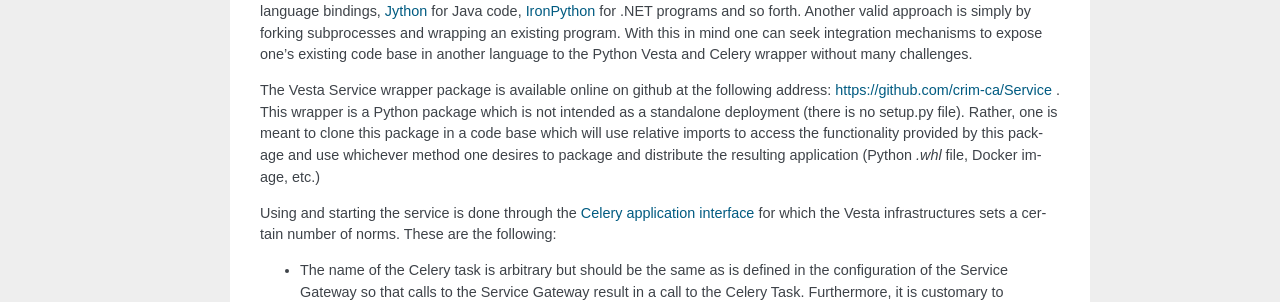
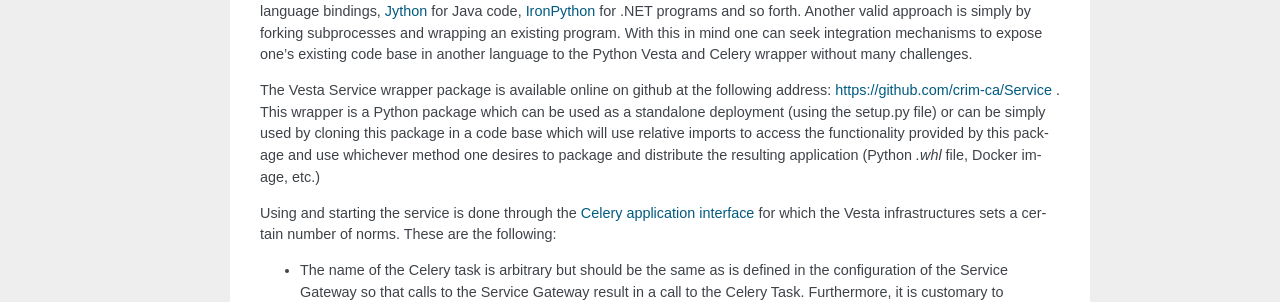
Before and after one commit to crim-ca/Service, a Sphinx documentation site: the page built from docs/user_guide.rst, in a window 1280 px wide and 1400 px high. Shown: the part 353-655 px from the top of the window. Built offline with Sphinx 7.4.7, drawn with Linux system fonts in a browser that asks for light colours; the version number could not be read and is left out; some of the changed text lies outside the part shown.

Commit message:
Change example to reflect the fact that there now is a setup.py file.

```diff
--- a/docs/user_guide.rst
+++ b/docs/user_guide.rst
@@ -7,7 +7,7 @@ Essentially a service can be seen as a program which can process input data and
 
 Celery is a Python library. The only current implementation of Celery is in fact in Python. This currently limits the development of Vesta Services to the Python language. Nonetheless, Python can be integrated to a number of other languages through foreign interface calls such as `CFFI <https://cffi.readthedocs.org/en/latest/>`_ or more native approaches such as `ctypes <https://docs.python.org/2/library/ctypes.html>`_ for C and C++ calls, `swig <http://www.swig.org/>`_ wrappers for multi-language bindings, `Jython <http://www.jython.org/>`_ for Java code, `IronPython <http://ironpython.net/>`_ for .NET programs and so forth. Another valid approach is simply by forking subprocesses and wrapping an existing program. With this in mind one can seek integration mechanisms to expose one's existing code base in another language to the Python Vesta and Celery wrapper without many challenges.
 
-The Vesta Service wrapper package is available online on github at the following address: https://github.com/crim-ca/Service .  This wrapper is a Python package which is not intended as a standalone deployment (there is no setup.py file). Rather, one is meant to clone this package in a code base which will use relative imports to access the functionality provided by this package and use whichever method one desires to package and distribute the resulting application (Python *.whl* file, Docker image, etc.)
+The Vesta Service wrapper package is available online on github at the following address: https://github.com/crim-ca/Service .  This wrapper is a Python package which can be used as a standalone deployment (using the setup.py file) or can be simply used by cloning this package in a code base which will use relative imports to access the functionality provided by this package and use whichever method one desires to package and distribute the resulting application (Python *.whl* file, Docker image, etc.)
 
 Using and starting the service is done through the `Celery application interface <http://docs.celeryproject.org/en/latest/getting-started/first-steps-with-celery.html#application>`_ for which the Vesta infrastructures sets a certain number of norms. These are the following:
 
@@ -37,7 +37,7 @@ Consider the following example:
 
    # --Project specific----------------------------------------------------------
    from .my_module import my_function
-   from .Service.request import Request  # Use Vesta Service wrapper
+   from Service.request import Request  # Use Vesta Service wrapper
 
    # --3rd party modules----------------------------------------------------------
    from celery.utils.log import get_task_logger  # Obtain task logger from Celery
```
